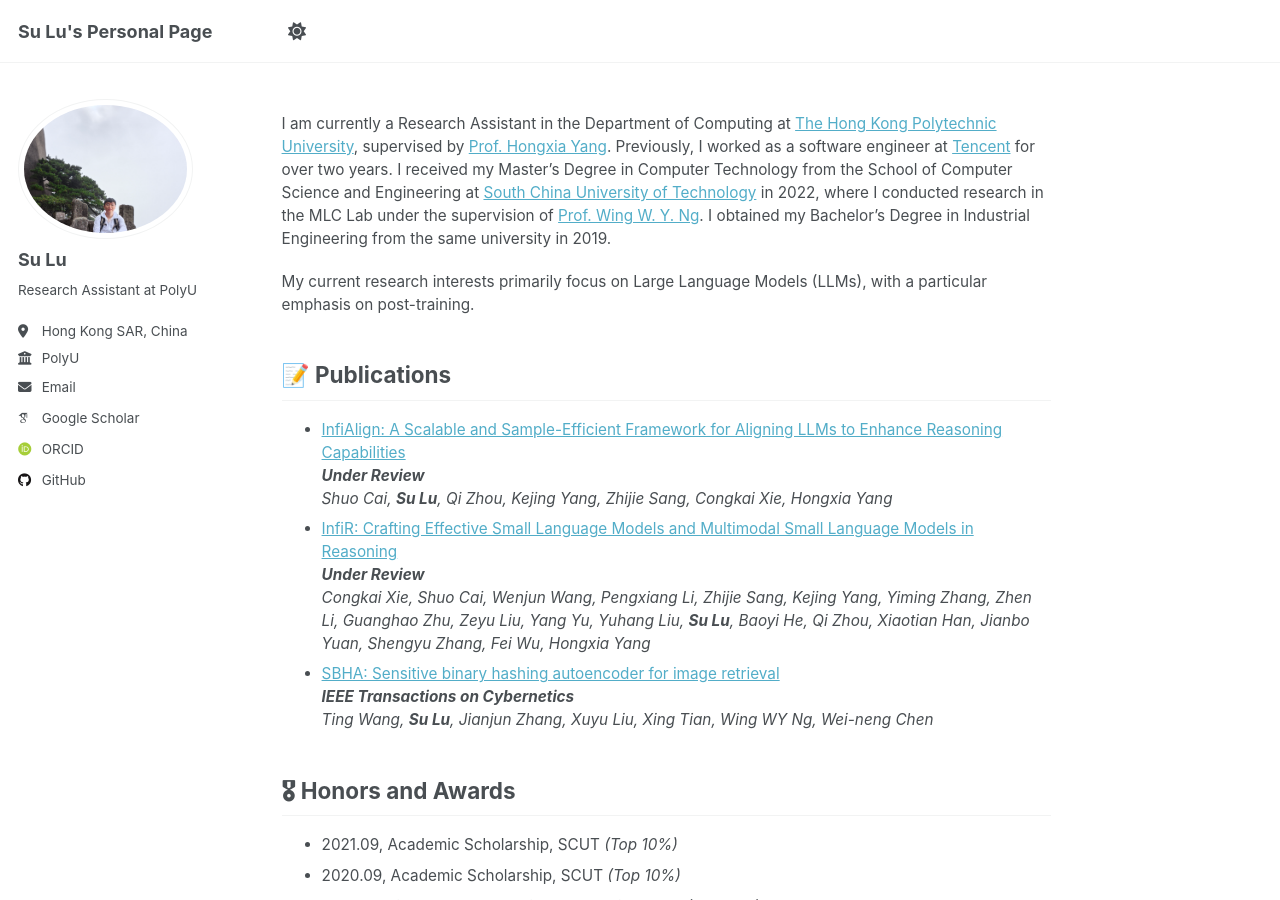
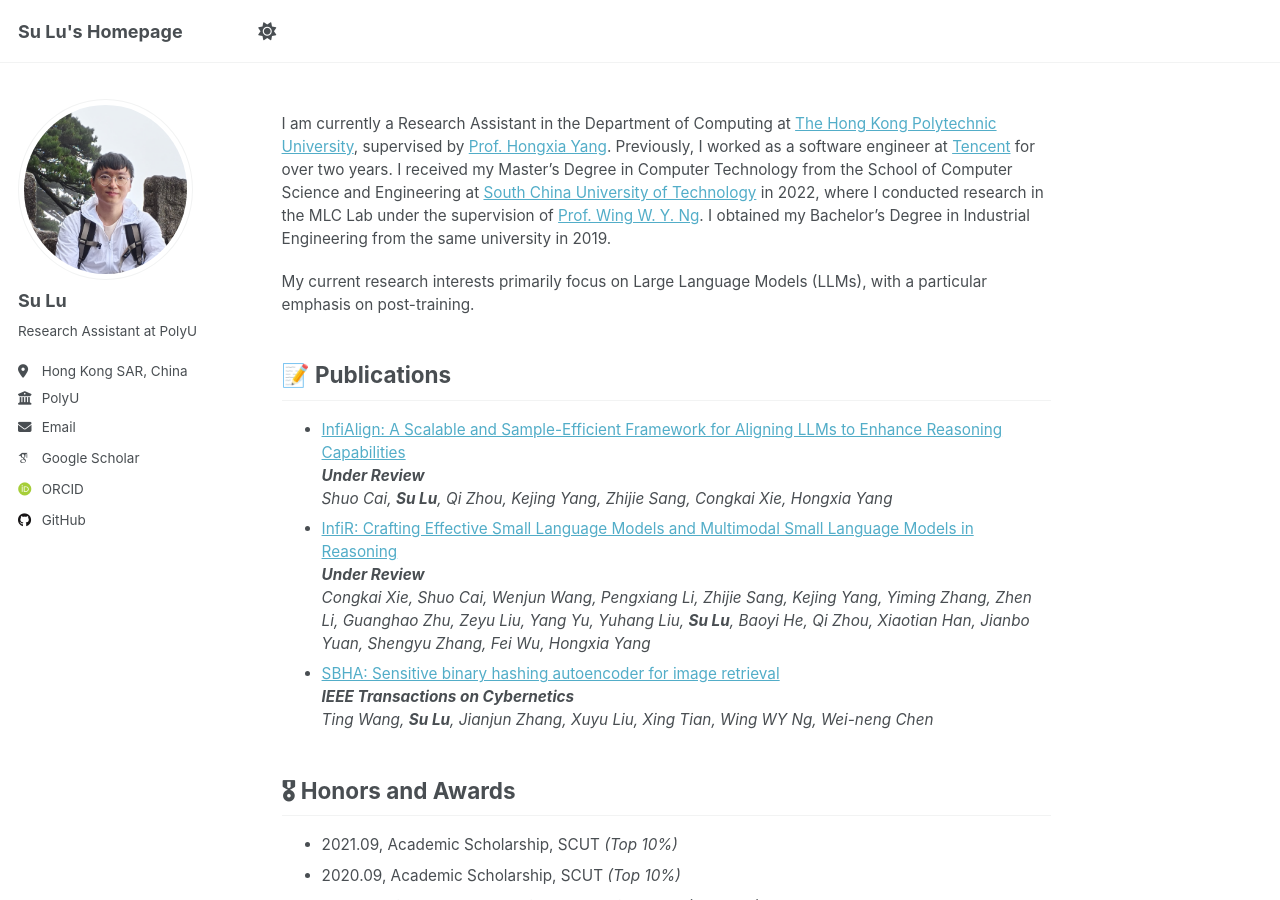
Before and after one commit to luppx/luppx.github.io, a Jekyll site: the page built from _pages/about.md, in a window 1280 px wide and 900 px high. Built offline with Jekyll 4.4.1, drawn with Linux system fonts in a browser that asks for light colours; some web fonts are replaced; a script that is not in the unit is left out.

Commit message:
Update _config.yml

```diff
--- a/_config.yml
+++ b/_config.yml
@@ -9,10 +9,10 @@
 # Basic Site Settings
 locale                   : "en-US"
 site_theme               : "default" # Currently available options are "default", "air"
-title                    : "Su Lu's Personal Page"
+title                    : "Su Lu's Homepage"
 title_separator          : "-"
 name                     : &name "Su Lu"
-description              : &description "Su Lu's personal page"
+description              : &description "Su Lu's Homepage"
 url                      : https://luppx.github.io # the base hostname & protocol for your site e.g. "https://[your GitHub username].github.io" or if you already have some other page hosted on Github then use "https://[your GitHub username].github.io/[Your Repo Name]"
 baseurl                  : "" # the subpath of your site, e.g. "/blog"
 repository               : "luppx/luppx.github.io"
@@ -22,7 +22,7 @@ repository               : "luppx/luppx.github.io"
 #               Additional customization can be done by editing /_includes/author-profile.html
 author:
   # Biographic information
-  avatar           : "avatar.jpg"
+  avatar           : "avatar.png"
   name             : "Su Lu"
   pronouns         : # example: "she/her"
   bio              : "Research Assistant at PolyU"
```
